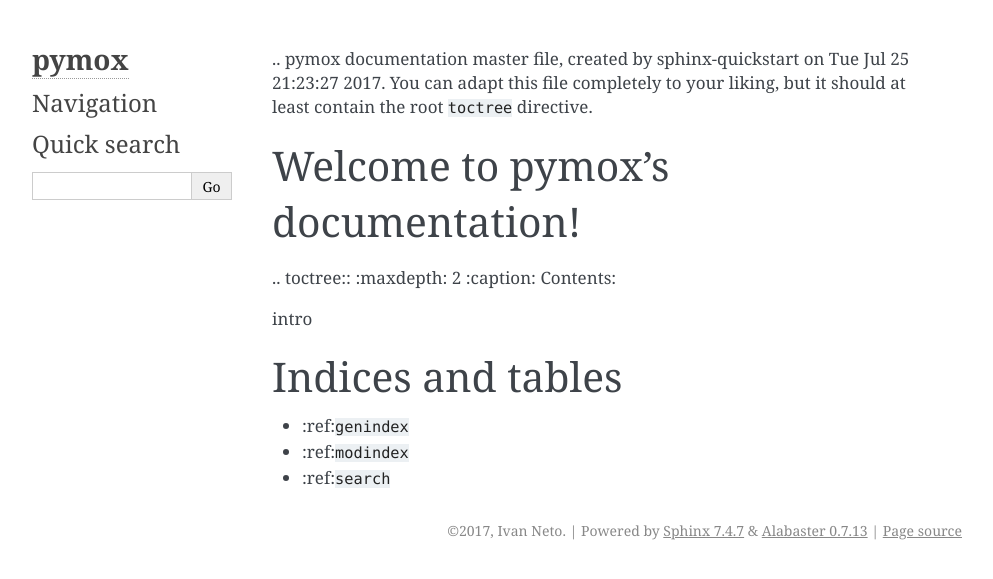
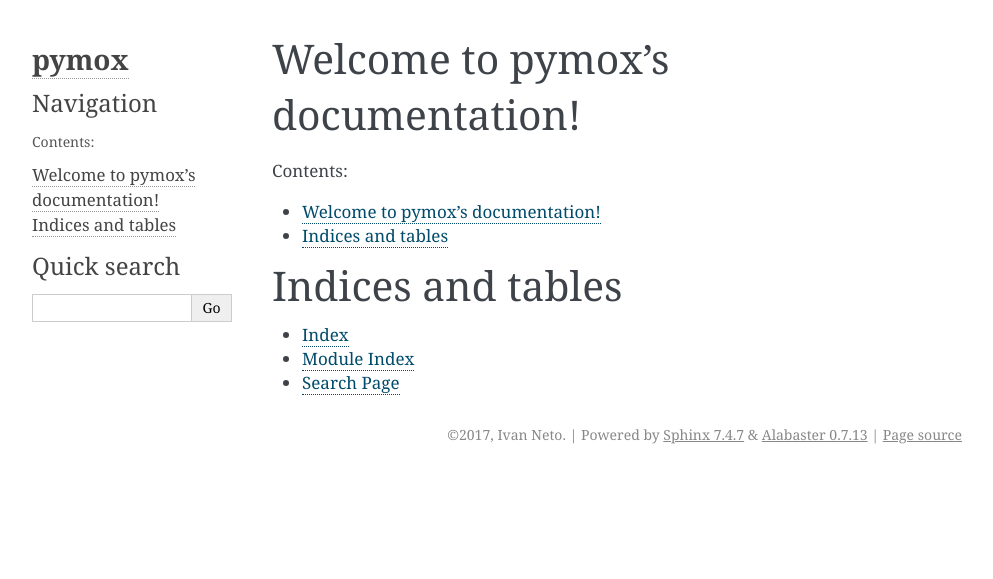
Before and after one commit to glasser/pymox, a Sphinx documentation site: the page built from docs/index.rst, in a window 1280 px wide. Shown: the top 579 px of the page, without its empty margins (148-1141 px from the left). Built offline with Sphinx 7.4.7, drawn with Linux system fonts in a browser that asks for light colours; some of the changed lines change nothing that is shown.

Commit message:
choosing rst for docs instead

````diff
--- /dev/null
+++ b/docs/intro.rst
@@ -0,0 +1,17 @@
+.. pymox documentation master file, created by
+   sphinx-quickstart on Tue Jul 25 21:23:27 2017.
+   You can adapt this file completely to your liking, but it should at least
+   contain the root `toctree` directive.
+
+Welcome to pymox's documentation!
+=================================
+
+
+Indices and tables
+==================
+
+```eval_rst
+* :ref:`genindex`
+* :ref:`modindex`
+* :ref:`search`
+```
````
Also changed, not shown: docs/conf.py (line endings or trailing spaces), docs/index.rst (renamed from docs/index.md), docs/intro.md (deleted).
